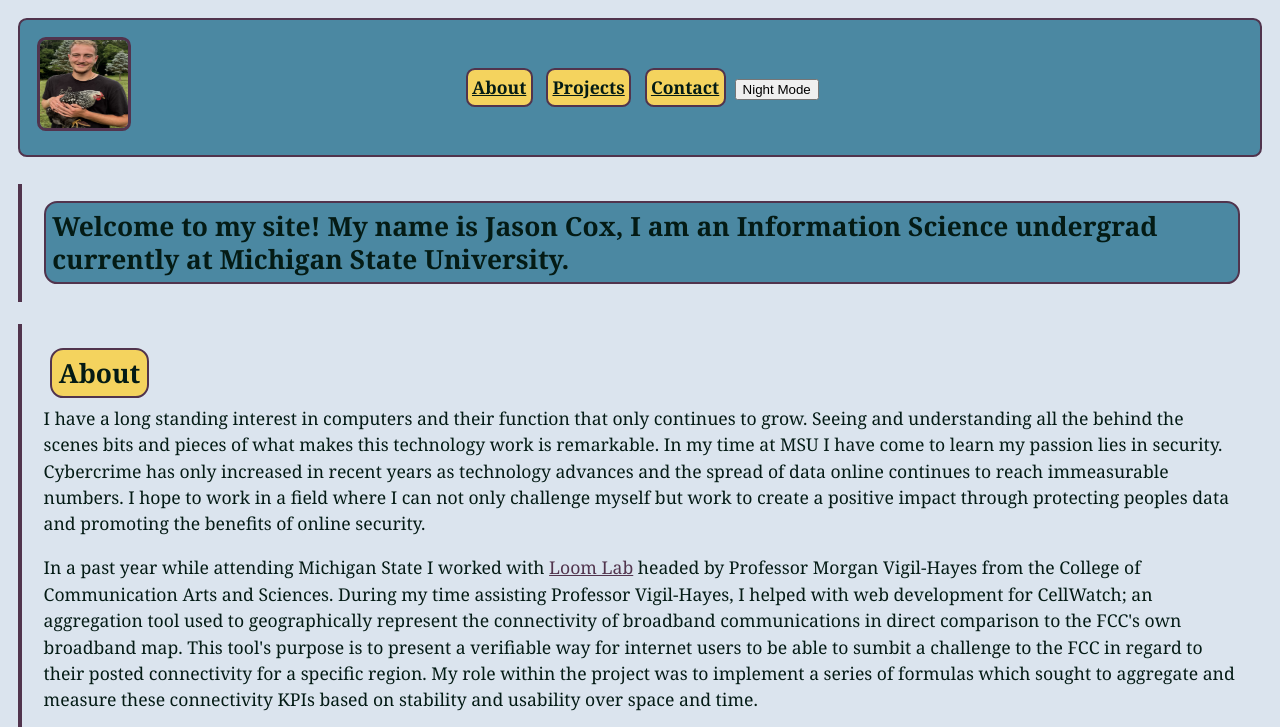
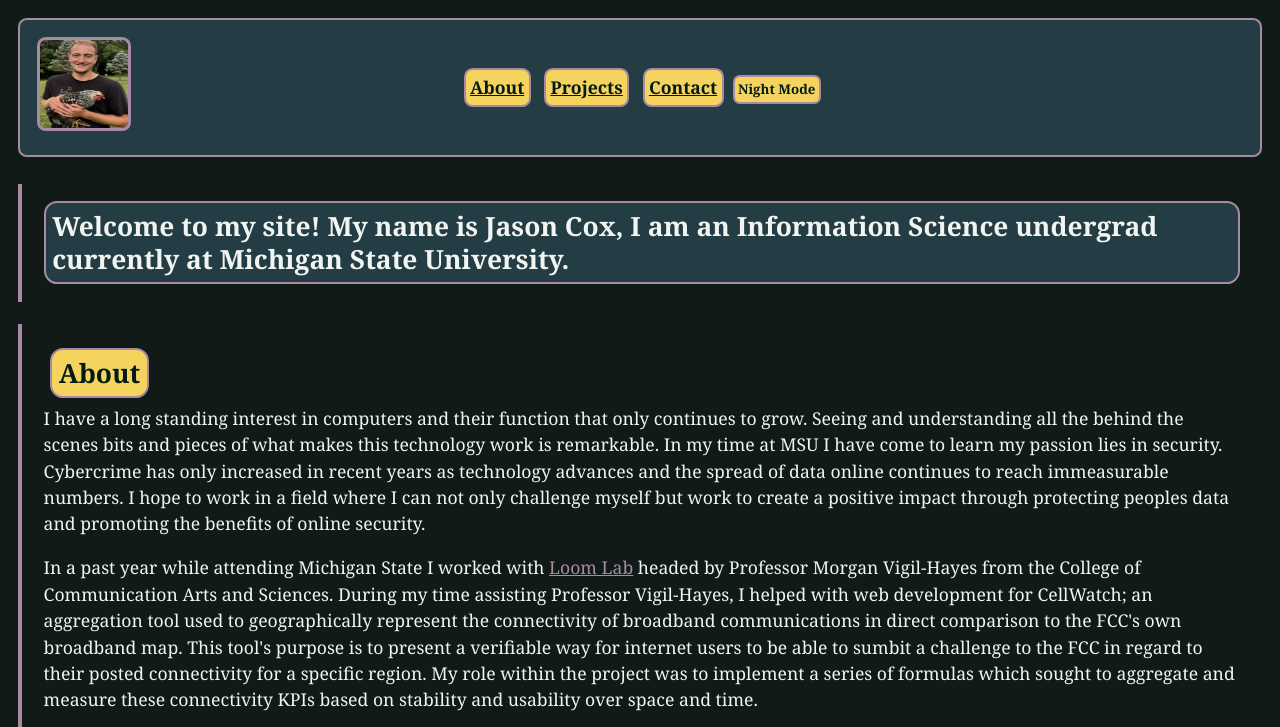
Before and after one commit to jaso1cx/349-portfolio-final, a plain HTML site: page index.html in a window 1280 px wide. Both pictures are taken after a click on the button "Night Mode". Shown: the top 727 px of the page. Drawn offline with Linux system fonts and the light colour scheme.

Commit message:
Updated utilities.js to have a fully functioning dark mode button. Updated style.css to have a secondary dark-mode color palette for this functionality. Some minor changes were made to some rules within the css for better readability and contrast in regard to element backgrounds.

```diff
--- a/style.css
+++ b/style.css
@@ -2,9 +2,21 @@
     /* https://coolors.co/041b15-f4d35e-51344d-dbe4ee-4b88a2 */
     --primary-text: #041b15ff;
     --accent-color: #f4d35eff;
+    --accent-text: #041b15ff;
     --border-color: #51344dff;
     --primary-bg: #dbe4eeff;
     --secondary-bg: #4b88a2ff;
+    --top-nav-bg: #dbe4eeff;
+}
+
+:root.dark-mode {
+    --primary-text: #f1f5f2ff;
+    --accent-color: #f4d35eff;
+    --accent-text: #041b15ff;
+    --border-color: #a78ba3ff;
+    --primary-bg: #121a18ff;
+    --secondary-bg: #243c44ff;
+    --top-nav-bg: #f1f5f2ff;
 }
 
 body {
@@ -82,7 +94,18 @@ nav a {
     display: inline-block;
     padding: 0.25em;
     background-color: var(--accent-color);
-    color: var(--primary-text);
+    color: var(--accent-text);
+    border: 2px solid var(--border-color);
+    border-radius: 0.5em;
+    font-family: Georgia, 'Times New Roman', Times, serif;
+    font-weight: bold;
+}
+
+nav button {
+    display:inline-block;
+    padding: 0.25em;
+    background-color: var(--accent-color);
+    color: var(--accent-text);
     border: 2px solid var(--border-color);
     border-radius: 0.5em;
     font-family: Georgia, 'Times New Roman', Times, serif;
@@ -90,8 +113,9 @@ nav a {
 }
 
 nav a:hover,
+nav button:hover,
 nav a:focus-visible {
-    background-color: var(--primary-bg);
+    background-color: var(--top-nav-bg);
 }
 
 section {
@@ -164,6 +188,7 @@ h2 {
     padding: 0.25em;
     background-color: var(--accent-color);
     border: 2px solid var(--border-color);
+    color: var(--accent-text);
     border-radius: 0.5em;
     font-family: Georgia, 'Times New Roman', Times, serif;
     font-size: 1.5em;
--- a/utilities.js
+++ b/utilities.js
@@ -1,5 +1,8 @@
+/*
+    I have provided my current color palette and dark mode color palette. Using this and without editing any file, explain how I should go about adding the dark mode toggle to my javascript file so that clicking the button I have set in my HTML will be able to switch between both with a click.
+*/
 function dayAndNight() {
-    alert('Not Ready Yet');
+    document.documentElement.classList.toggle('dark-mode');
 }
 
 window.onload = function() {
```
